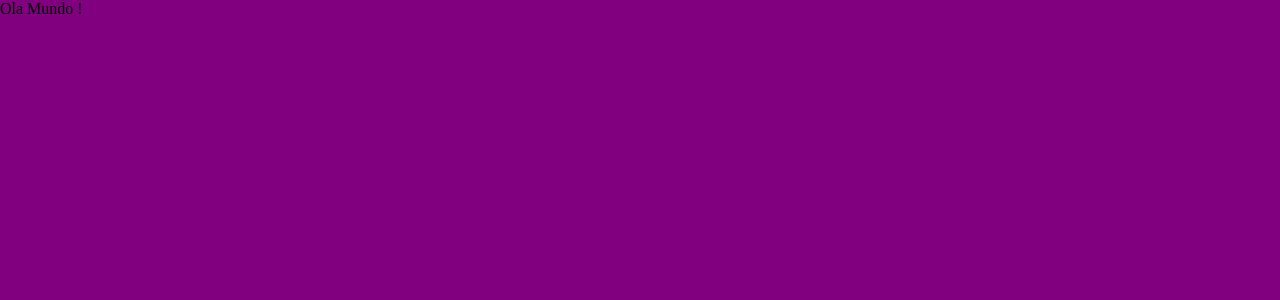
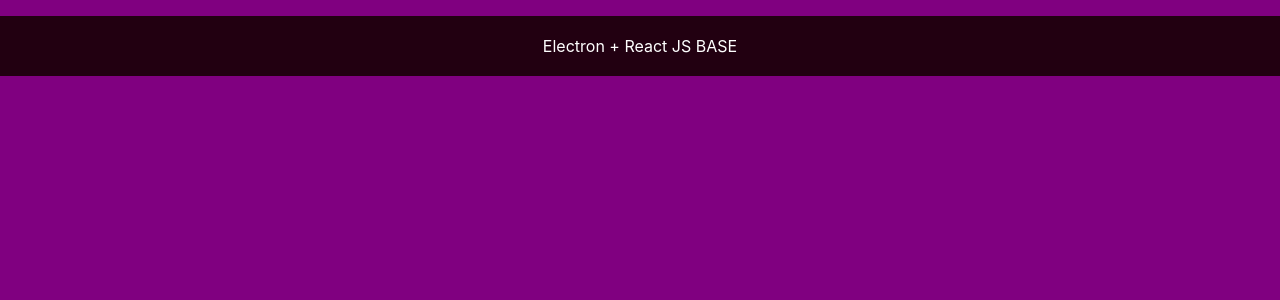
Before and after one commit to diegocholi/electron-reactjs-base, a React (Create React App) app: page / in a window 1280 px wide. Shown: the top 300 px of the page. Built offline with nearby package versions, Linux system fonts and the light colour scheme.

Commit message:
Finalizado base Electron + React JS BASE

```diff
--- a/src/App.tsx
+++ b/src/App.tsx
@@ -1,8 +1,12 @@
 import { FC } from 'react'
-import { AppStyled } from './styled'
+import { AppStyled, HeaderApp } from './styled'
 
 const App: FC = () => {
-  return <AppStyled backgroundColor='purple'>Ola Mundo !</AppStyled>
+  return (
+    <AppStyled backgroundColor='purple'>
+      <HeaderApp>Electron + React JS BASE</HeaderApp>
+    </AppStyled>
+  )
 }
 
 export default App
--- a/src/styled.ts
+++ b/src/styled.ts
@@ -12,4 +12,16 @@
   left: 0;
   right: 0;
   background-color: ${(props: IProps) => props.backgroundColor};
+  color: #fff;
+  text-align: center;
 `
+export const HeaderApp = styled.p`
+  background-color: #201;
+  position: absolute;
+  padding: 20px 20px 20px 20px;
+  left: 0;
+  right: 0;
+  top: 0;
+  font-family: -apple-system, BlinkMacSystemFont, 'Segoe UI', Roboto, Oxygen,
+    Ubuntu, Cantarell, 'Open Sans', 'Helvetica Neue', sans-serif;
+`
```
Also changed, not shown: 1 other file (tests, documents, lock files or other folders).
